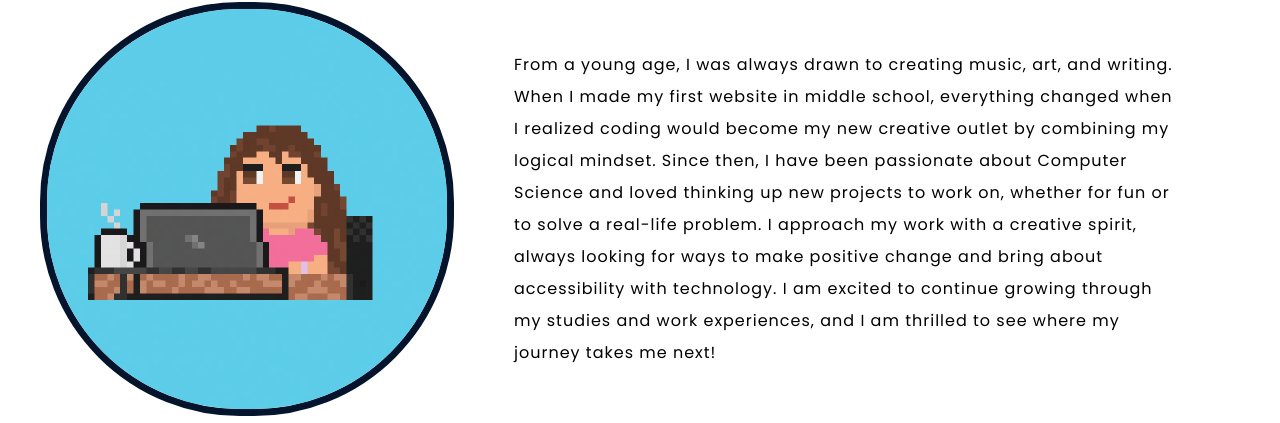
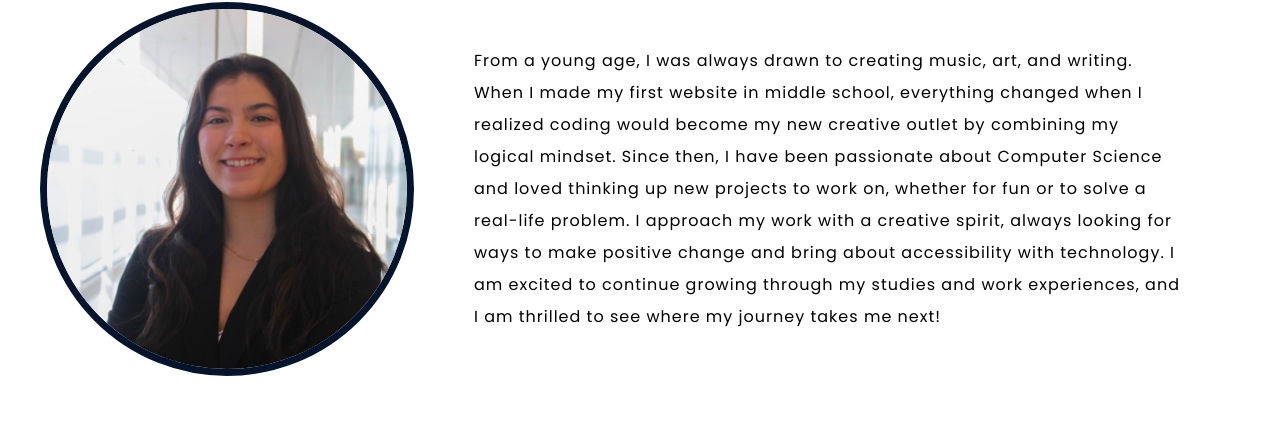
Before and after one commit to natalieramirez22/portfolio-si339, a plain HTML site: page about.html in a window 1280 px wide. Shown: the part 251-674 px from the top of the page. Drawn offline with Linux system fonts and the light colour scheme.

Commit message:
update headshot

```diff
--- a/about.html
+++ b/about.html
@@ -30,7 +30,7 @@
         <div class="about-container">
             <h1>About Me</h1>
             <div class="intro-text">
-                <img src="images/natalie-pixel.png" alt="pixel art of natalie ramirez">
+                <img src="images/natalie-headshot.jpg" alt="natalie ramirez headshot">
                 <p>From a young age, I was always drawn to creating music, art, and writing. When I made my first website in middle school, everything changed when I
                     realized coding would become my new creative outlet by combining my logical mindset. Since then, I have been passionate about Computer Science and loved thinking up new projects to work on, whether
                     for fun or to solve a real-life problem. I approach my work with a creative spirit, always looking for ways to make positive change and bring about
--- a/css/style.css
+++ b/css/style.css
@@ -383,7 +383,7 @@ footer p {
 }
 
 .intro-text img {
-    width: auto;
+    width: 30%;
     border-radius: 200px;
     border: 7px solid var(--dark-blue);
 }
```
Also changed, not shown: images/natalie-headshot.jpg (added).
